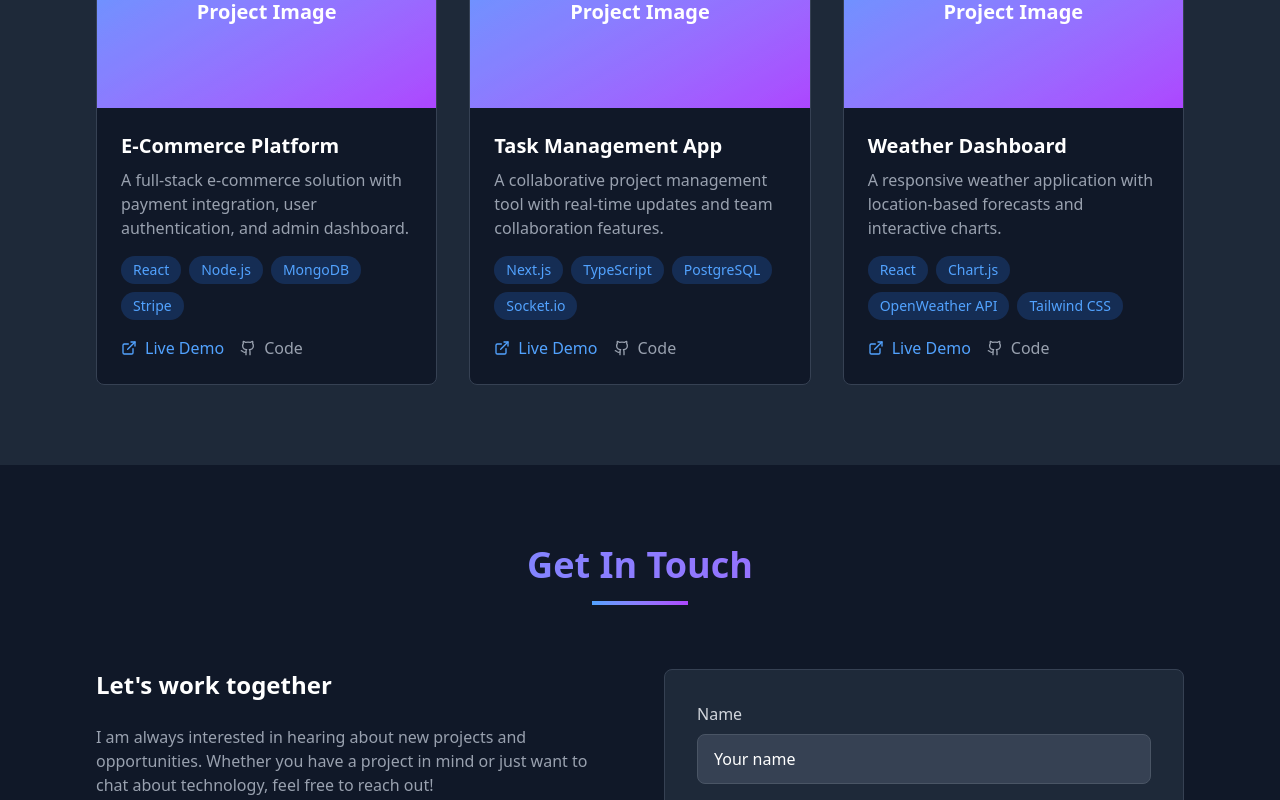
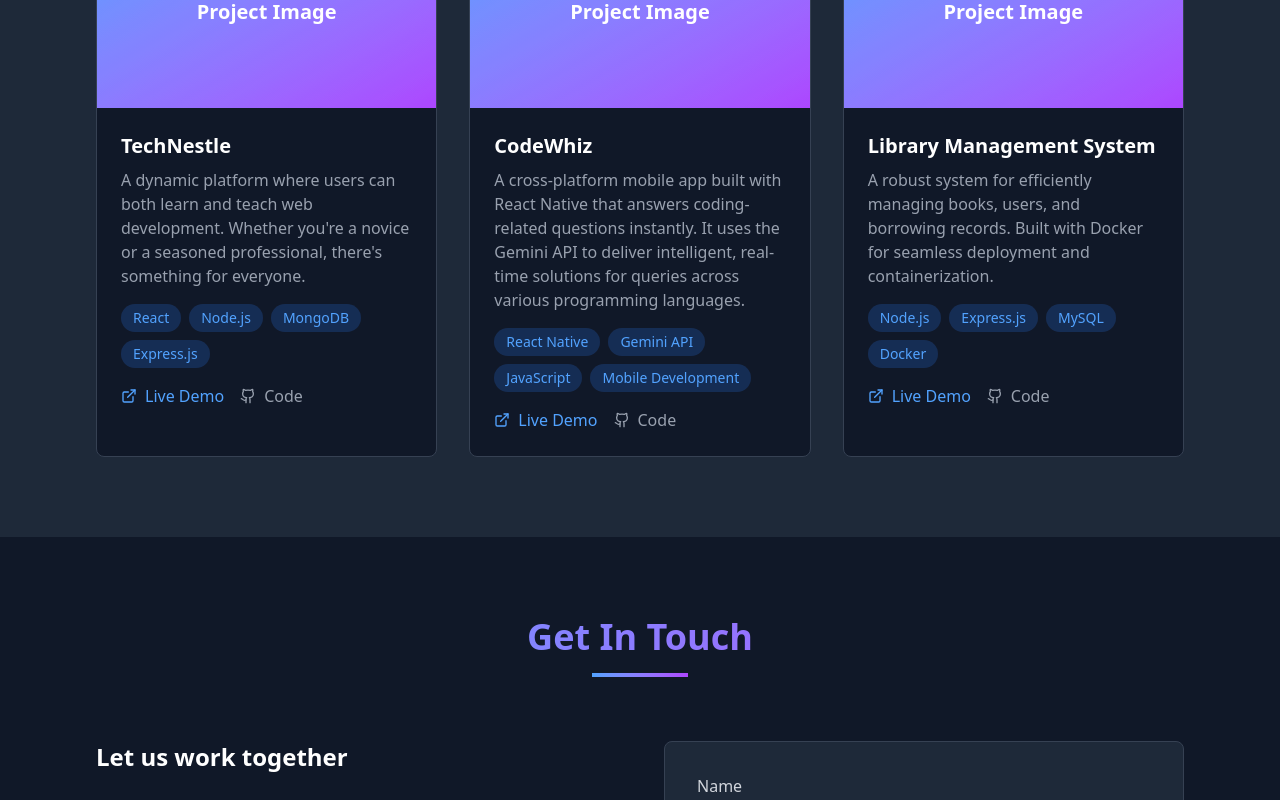
Before and after one commit to Sahanashre-V/Portfolio, a Next.js app in the folder my-portfolio/: page / in a window 1280 px wide. Shown: the part 2560-3360 px from the top of the page. Built offline with nearby package versions, Linux system fonts and the light colour scheme.

Commit message:
Day 4 done

```diff
--- a/my-portfolio/src/app/page.tsx
+++ b/my-portfolio/src/app/page.tsx
@@ -69,27 +69,27 @@ const Home: React.FC = () => {
   const projects: Project[] = [
     {
       id: 1,
-      title: "E-Commerce Platform",
-      description: "A full-stack e-commerce solution with payment integration, user authentication, and admin dashboard.",
-      tech: ["React", "Node.js", "MongoDB", "Stripe"],
+      title: "TechNestle",
+      description: "A dynamic platform where users can both learn and teach web development. Whether you're a novice or a seasoned professional, there's something for everyone.",
+      tech: ["React", "Node.js", "MongoDB", "Express.js"],
       image: "/api/placeholder/400/250",
       liveUrl: "#",
       githubUrl: "#"
     },
     {
       id: 2,
-      title: "Task Management App",
-      description: "A collaborative project management tool with real-time updates and team collaboration features.",
-      tech: ["Next.js", "TypeScript", "PostgreSQL", "Socket.io"],
+      title: "CodeWhiz",
+      description: "A cross-platform mobile app built with React Native that answers coding-related questions instantly. It uses the Gemini API to deliver intelligent, real-time solutions for queries across various programming languages.",
+      tech: ["React Native", "Gemini API", "JavaScript", "Mobile Development"],
       image: "/api/placeholder/400/250",
       liveUrl: "#",
       githubUrl: "#"
     },
     {
       id: 3,
-      title: "Weather Dashboard",
-      description: "A responsive weather application with location-based forecasts and interactive charts.",
-      tech: ["React", "Chart.js", "OpenWeather API", "Tailwind CSS"],
+      title: "Library Management System",
+      description: "A robust system for efficiently managing books, users, and borrowing records. Built with Docker for seamless deployment and containerization.",
+      tech: ["Node.js", "Express.js", "MySQL", "Docker"],
       image: "/api/placeholder/400/250",
       liveUrl: "#",
       githubUrl: "#"
@@ -349,7 +349,7 @@ const Home: React.FC = () => {
 
           <div className="grid md:grid-cols-2 gap-12">
             <div>
-              <h3 className="text-2xl font-bold mb-6 text-white">Let's work together</h3>
+              <h3 className="text-2xl font-bold mb-6 text-white">Let us work together</h3>
               <p className="text-gray-400 mb-8">
                 I am always interested in hearing about new projects and opportunities.
                 Whether you have a project in mind or just want to chat about technology,
```
